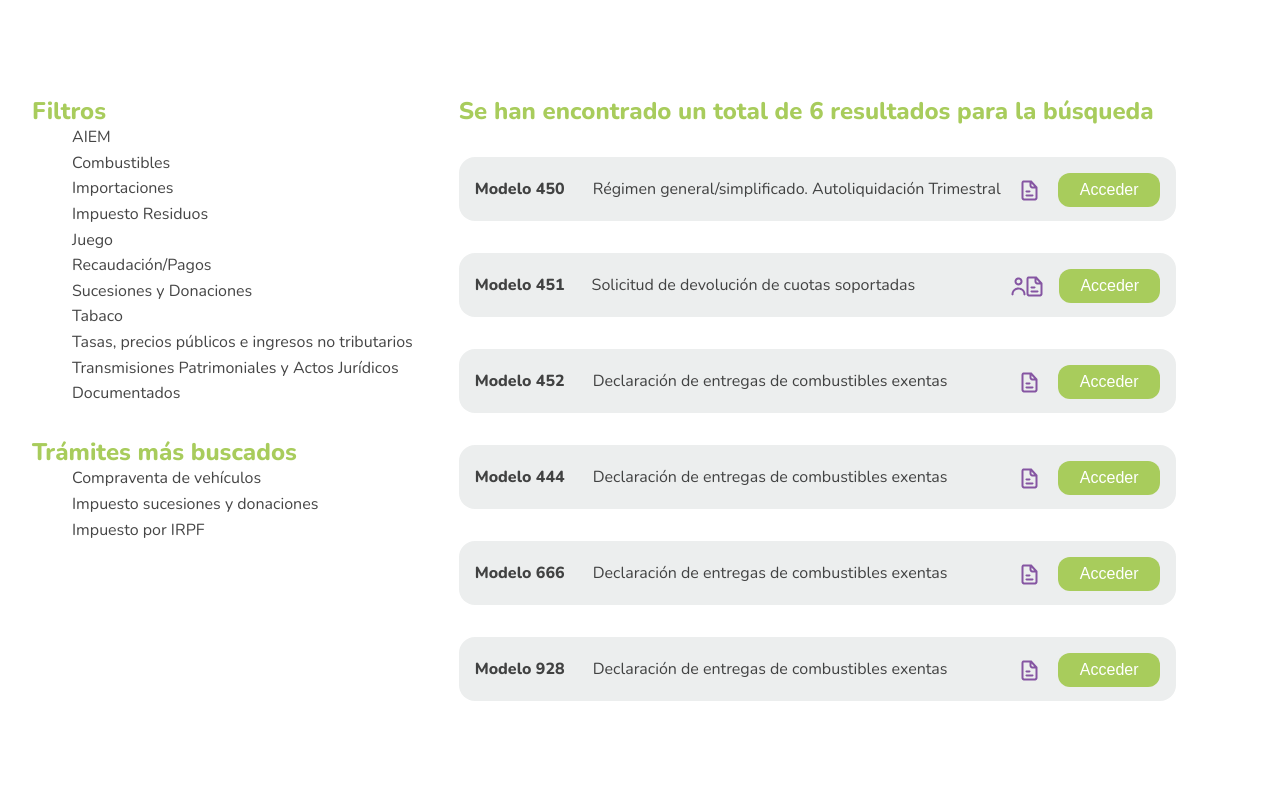
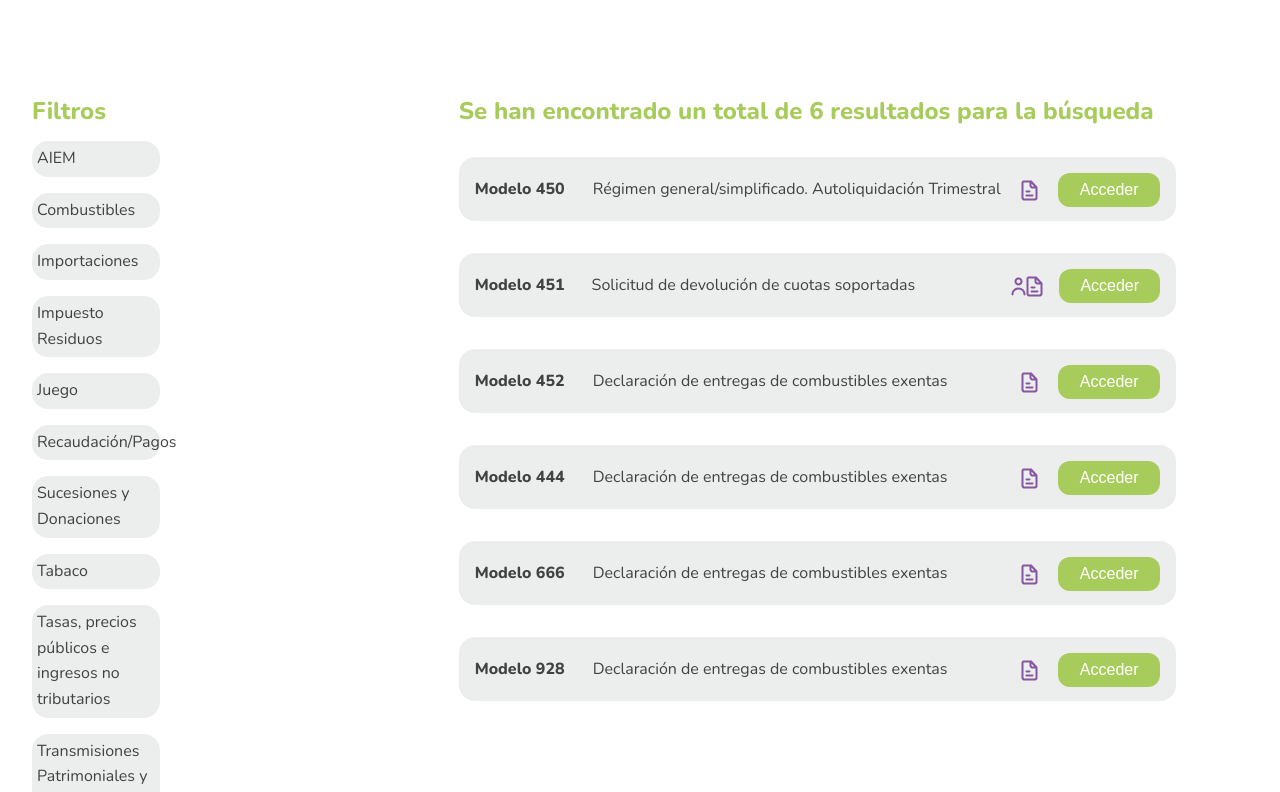
Before and after one commit to cristina-bosa/tramitafacil, a Vue app: page / in a window 1280 px wide. Shown: the part 760-1552 px from the top of the page. Built offline with nearby package versions, Linux system fonts and the light colour scheme.

Commit message:
change on sidebar

```diff
--- a/src/components/SideBar.vue
+++ b/src/components/SideBar.vue
@@ -3,7 +3,7 @@
     <section>
       <h2 class="text-bold text-primary">Filtros</h2>
       <ul class="no-dot-list">
-        <li v-for="filter in filters" :key="filter" v-on:click="selected(filter.id)">
+        <li v-for="filter in filters" :key="filter" class="no-selected" v-on:click="selected(filter.id)">
           {{ filter.name }}
         </li>
       </ul>
@@ -22,6 +22,7 @@
 export default {
   name: "SideBar",
   data() {
+    let selected = false;
     let filters = [
       {
         id: 1,
@@ -72,11 +73,39 @@ export default {
   },
   methods: {
     selected(id) {
+      this.selected = !this.selected;
+      document.querySelector('.no-selected').addEventListener('click', function () {
+        console.log('aaaaaaaa');
+        this.classList.toggle('selected');
+      });
+      console.log(this.selected);
       console.log(id + ' selected');
     },
   },
 }
 </script>
-<style scoped>.no-dot-list {
+<style scoped>
+.no-dot-list {
   list-style: none;
-}</style>
+  padding: 0;
+  margin: 0;
+  width: 10vw;
+
+}
+
+.selected {
+  background-color: var(--secundary-soft);
+  border: 0.025rem solid var(--secundary);
+  margin-top: 2vh;
+  border-radius: 1rem;
+  padding: 0.25rem;
+}
+
+.no-selected {
+  background-color: var(--white-soft);
+  border: 0.025rem solid var(--white-soft);
+  margin-top: 2vh;
+  border-radius: 1rem;
+  padding: 0.25rem;
+}
+</style>
```
